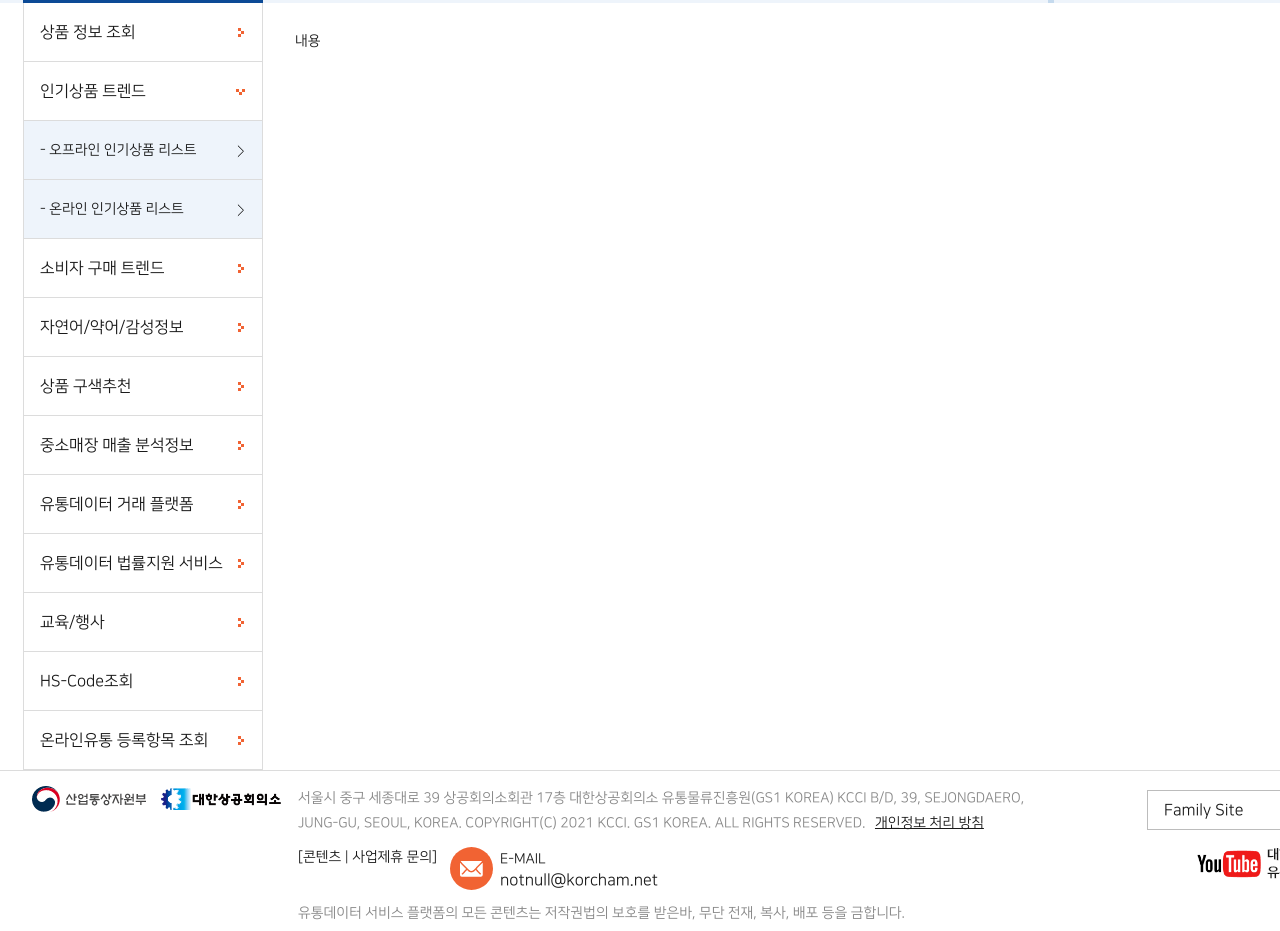
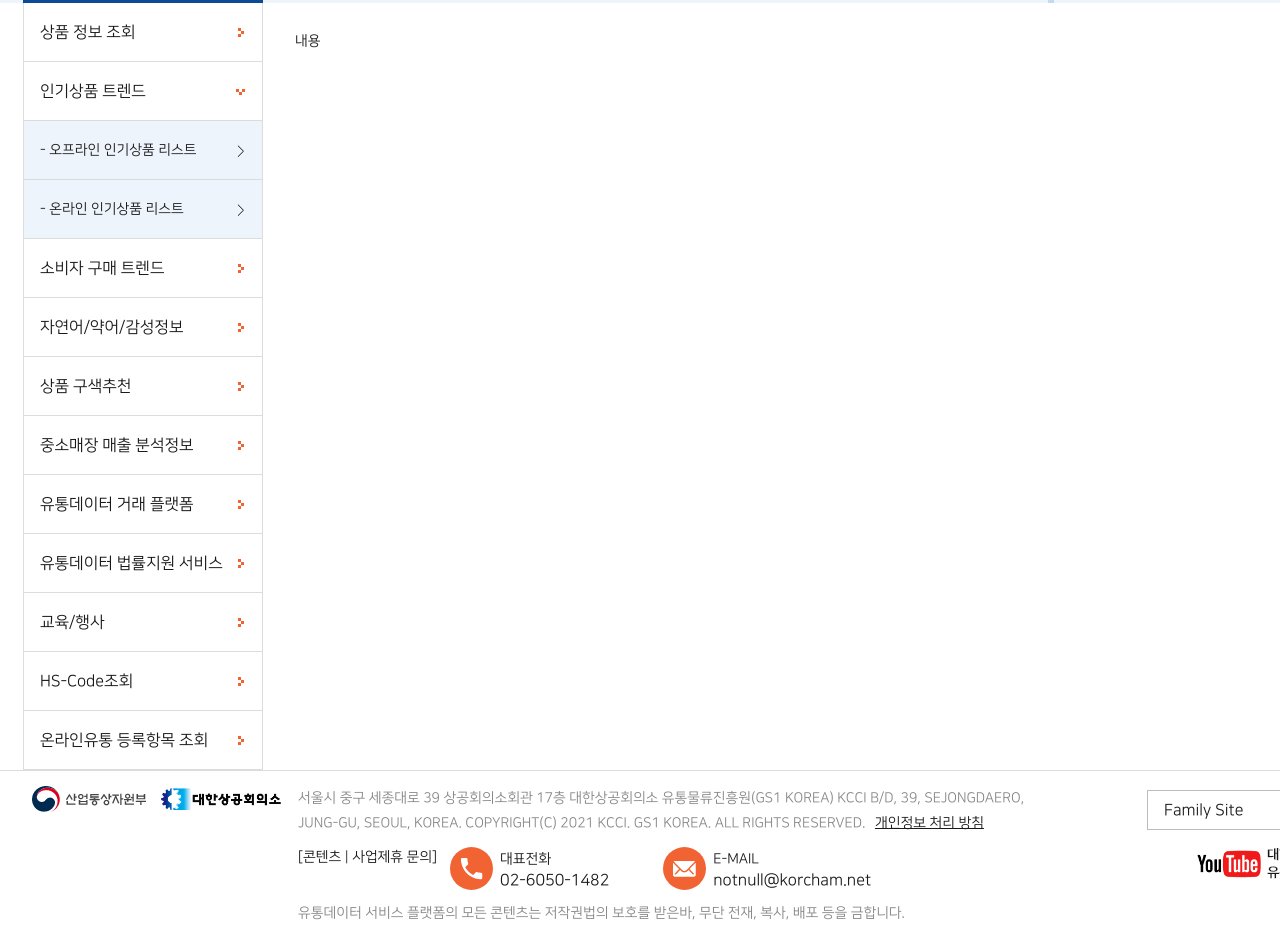
Before and after one commit to kik87827/retail, a website: page src/sub/sub.html in a window 1280 px wide. Shown: the part 210-1141 px from the top of the page. Drawn offline with nearby package versions, Linux system fonts and the light colour scheme; files that its build step writes are made by us from their sources; files whose address does not match are found by name.

Commit message:
footer 수정

```diff
--- a/src/include/footer.html
+++ b/src/include/footer.html
@@ -17,8 +17,10 @@
 			<div class="contact">
 				<p class="head">[콘텐츠 | 사업제휴 문의]</p>
 				<ul>
-
-
+					<li class="call">
+						<p class="title">대표전화</p>
+						<a href="tel:02-6050-1482">02-6050-1482</a>
+					</li>
 					<li class="mail">
 						<p class="title">E-MAIL</p>
 						<a href="mailto:notnull@korcham.net">notnull@korcham.net</a>
```
Also changed, not shown: dist/include/footer.html, dist/main/main.html, dist/service/attribute.html, dist/service/dataTrade.html, dist/service/detail.html, dist/service/edu.html, dist/service/profile.html, dist/service/purchaseTrend.html, dist/service/purchaseTrend_result.html, dist/service/recommend.html, dist/sub/sub.html.
